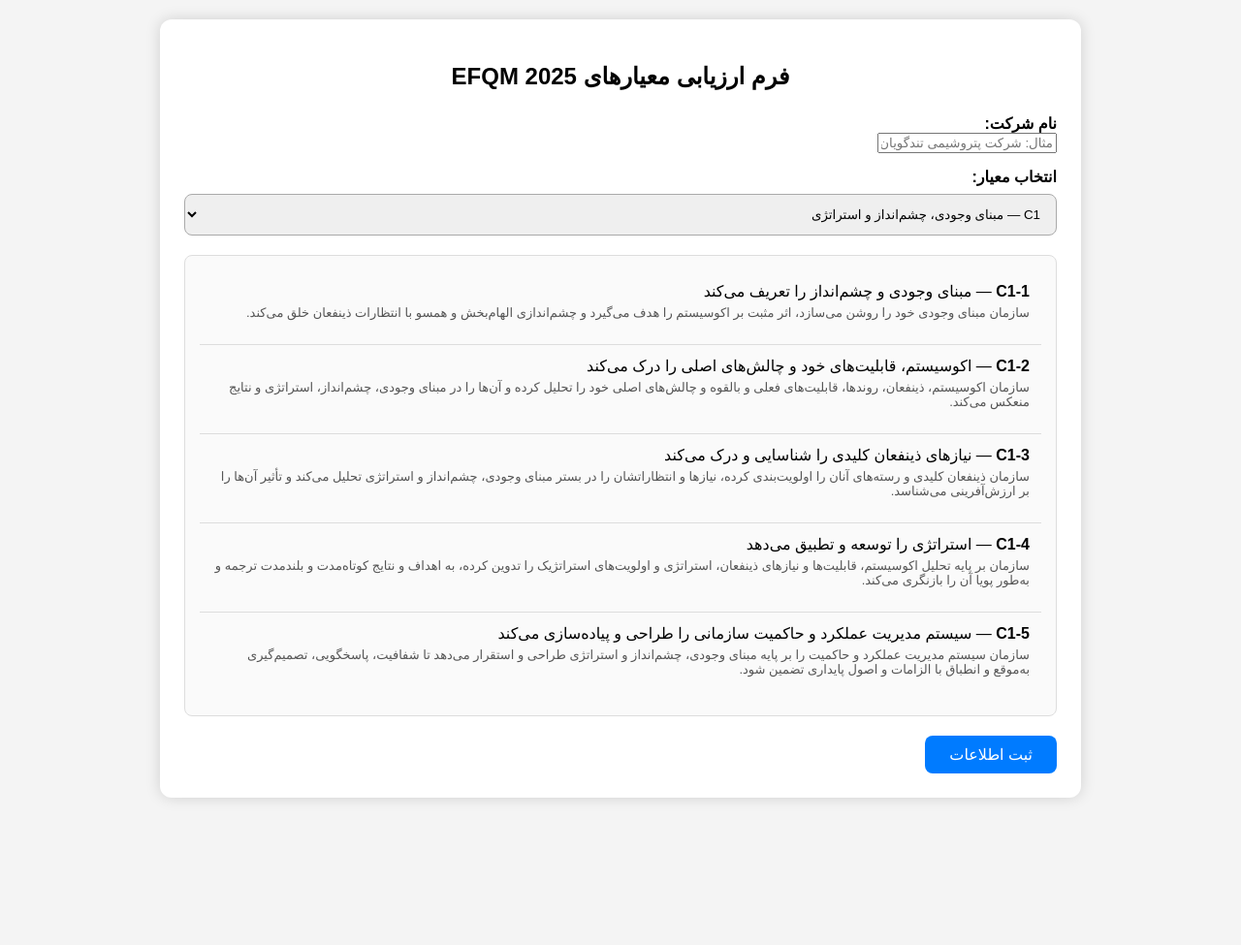
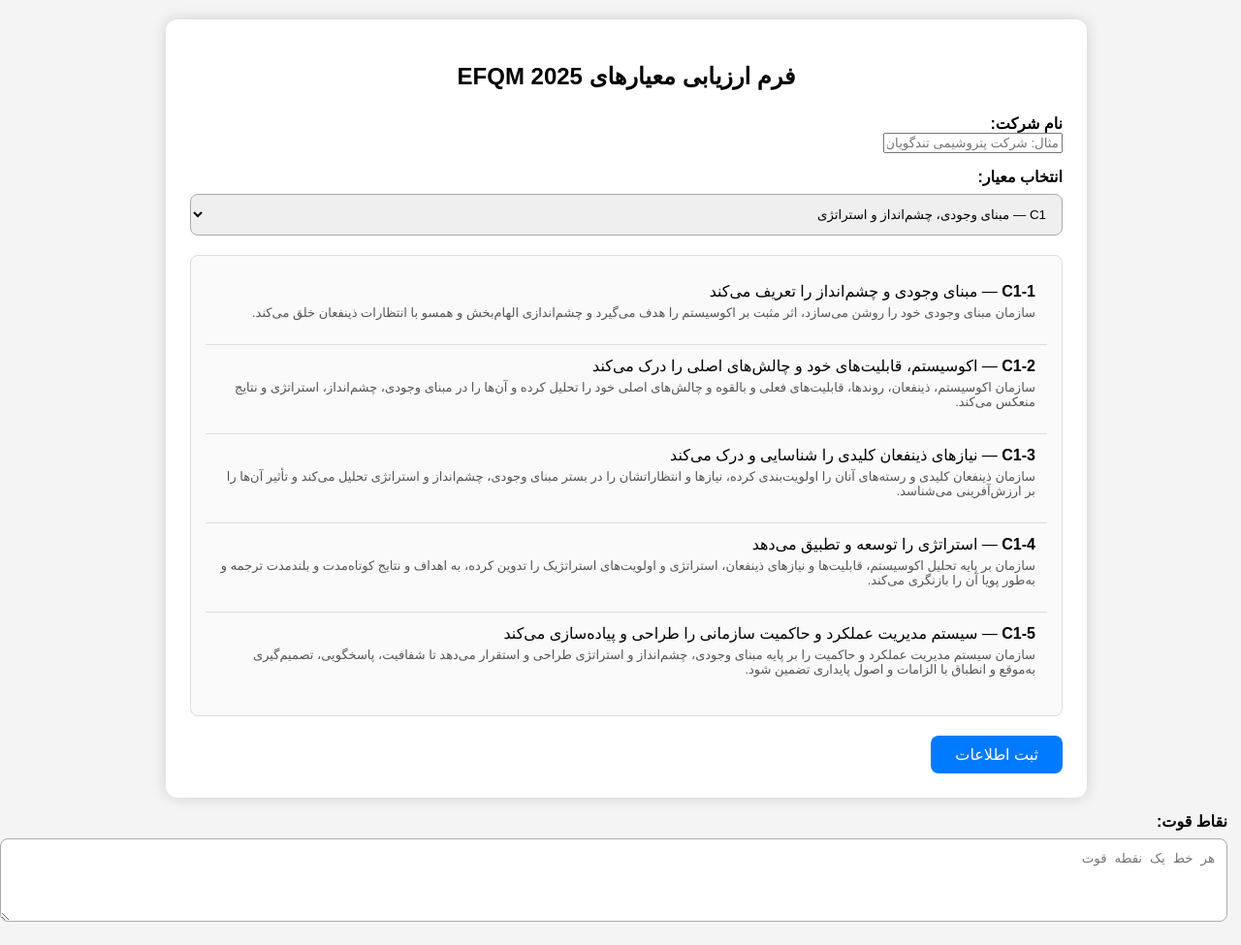
Before and after one commit to hamideghtedarian/efqm2025-evaluation-system, a plain HTML site: page templates/assessment_form.html in a window 1280 px wide. Shown: the whole page at 97% size. Before the commit the page ends 843 px from the top, so only its background shows below. Drawn offline with Linux system fonts and the light colour scheme.

Commit message:
Update assessment_form.html

```diff
--- a/templates/assessment_form.html
+++ b/templates/assessment_form.html
@@ -104,6 +104,8 @@
 
 <script src="/static/js/load_criteria.js"></script>
 <script src="/static/js/save_assessment.js"></script>
+<label>نقاط قوت:</label>
+<textarea id="strengths" rows="4" placeholder="هر خط یک نقطه قوت"></textarea>
 
 </body>
 </html>
```
